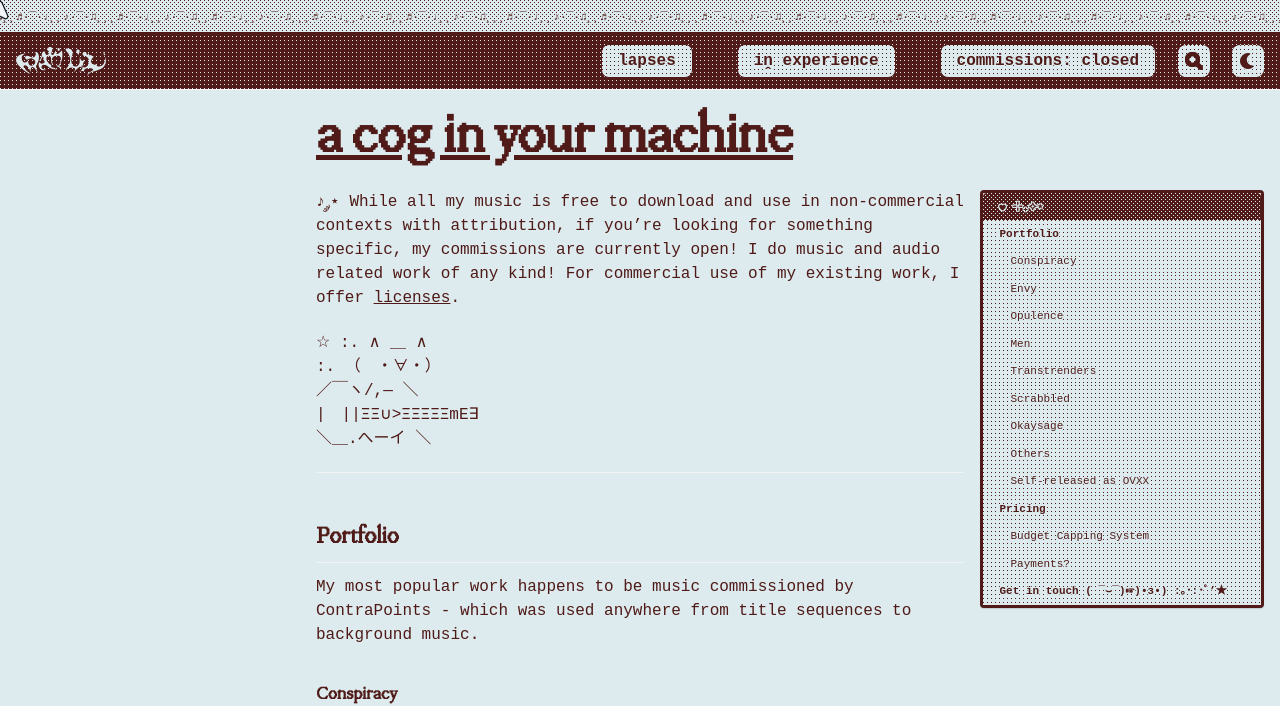
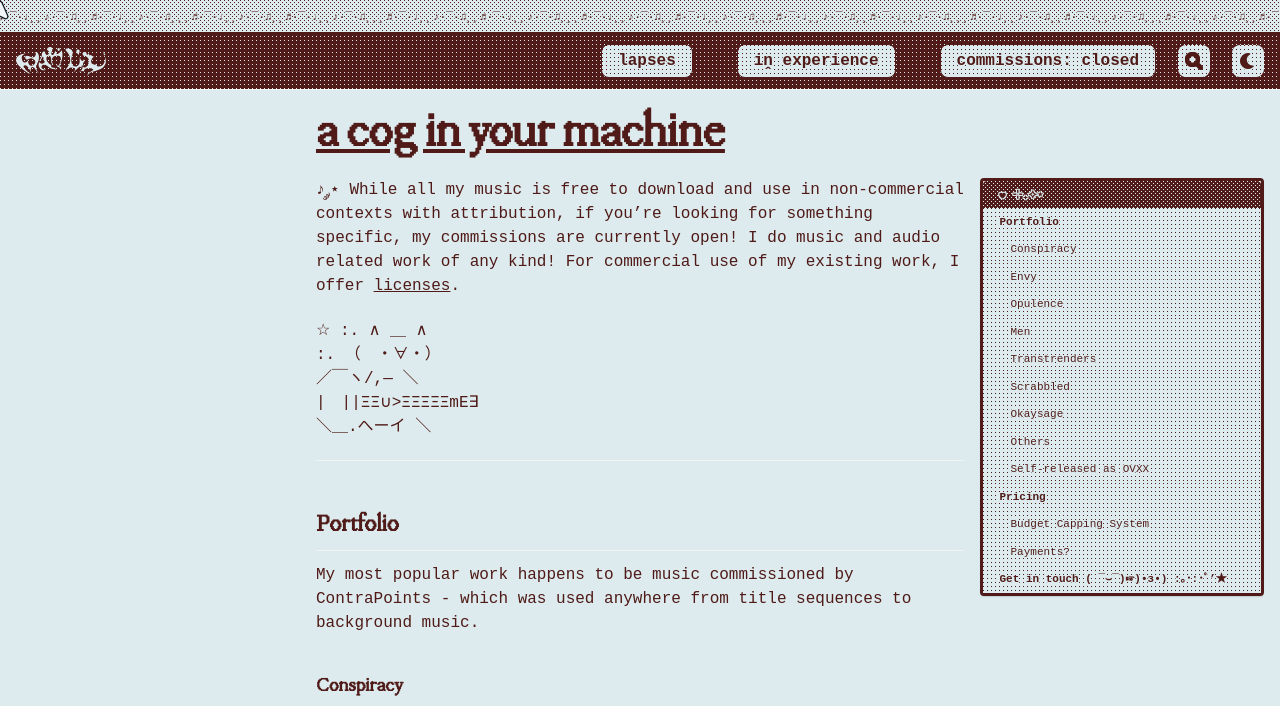
Before and after one commit to cryotato/cryotato.github.io, a Jekyll site: the page built from _pages/commissions.md, in a window 1280 px wide and 1400 px high. Shown: the top 706 px of the window. Built offline with Jekyll 4.4.1, drawn with Linux system fonts in a browser that asks for light colours; cached includes are drawn as plain includes; some web fonts are replaced; grey boxes are pictures that could not be loaded.

Commit message:
Update _variables.scss

```diff
--- a/_sass/minimal-mistakes/_variables.scss
+++ b/_sass/minimal-mistakes/_variables.scss
@@ -50,9 +50,9 @@ $type-size-8: 0.625em !default; // ~10px
 // $header-scale-factor: 3; // 1.0 is normal, 1.6 is 60% larger
 
 /* headline scale */
-$h-size-1: 3.5em;
+$h-size-1: 3em;
 $h-size-2: 1.5em;
-$h-size-3: 1.125em;
+$h-size-3: 1.2em;
 $h-size-4: 1.0625em;
 $h-size-5: 1.03125em;
 $h-size-6: 1em;
```
